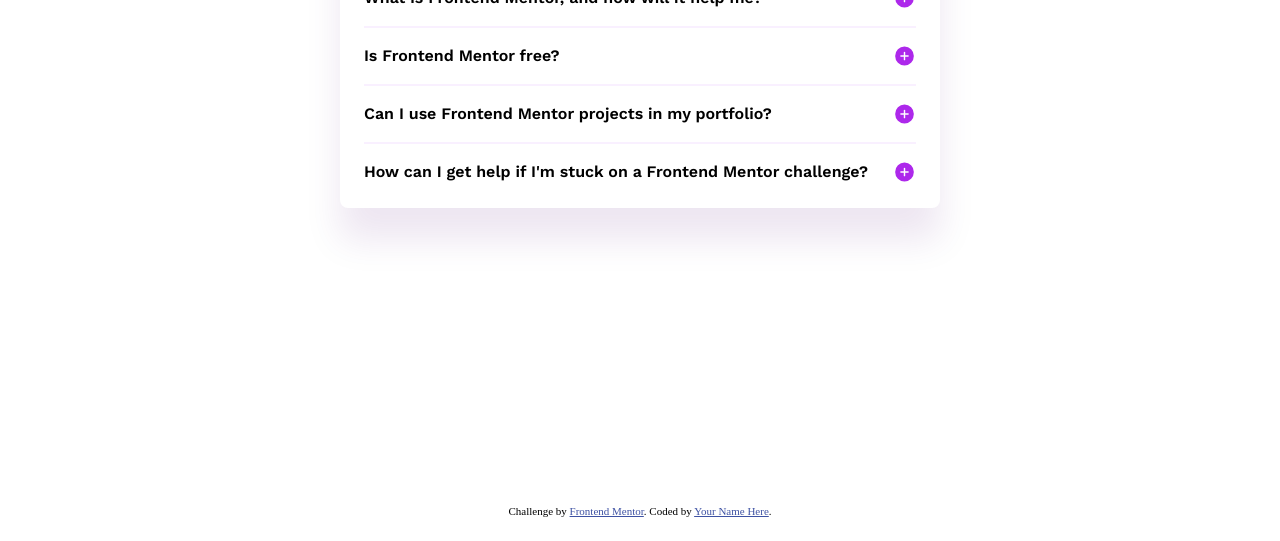
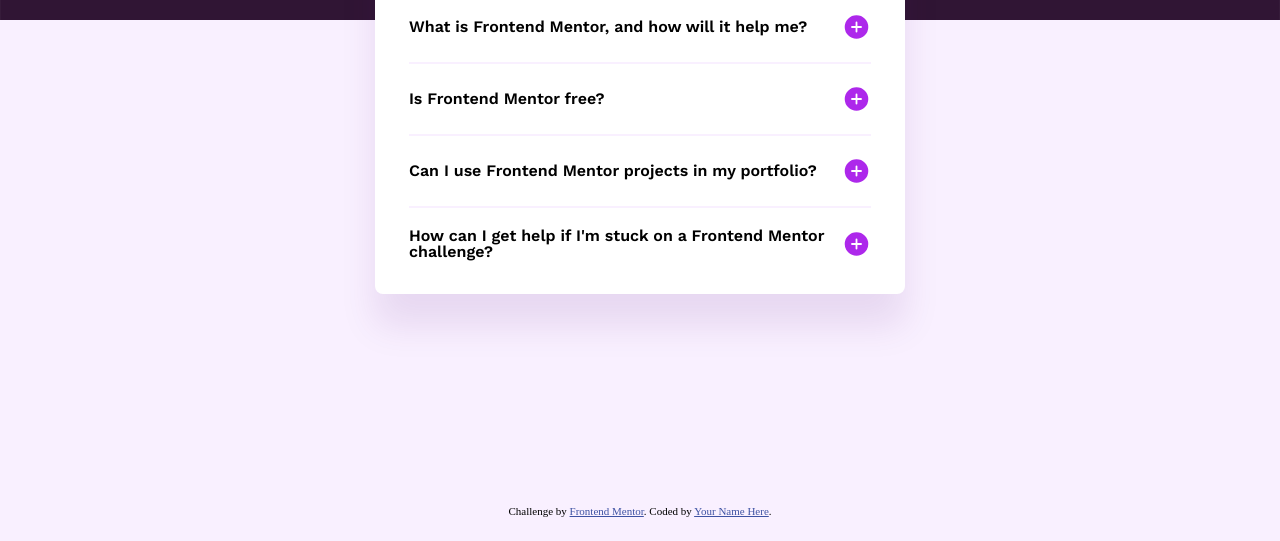
Before and after one commit to Leonardolvq/FAQ-accordion, a plain HTML site: page index.html in a window 1280 px wide. Shown: the part 260-801 px from the top of the page. Drawn offline with Linux system fonts and the light colour scheme.

Commit message:
fix apparence details

```diff
--- a/index.html
+++ b/index.html
@@ -21,7 +21,7 @@
     <main>
       <section class="section_title">
         <img src="./assets/images/icon-star.svg" alt="icon star" class="titile_icon">
-        <h1>FAQs</h1>
+        <h1 class="title">FAQs</h1>
       </section>
       <section class="questions">
 
--- a/style.css
+++ b/style.css
@@ -20,6 +20,7 @@
 body{
     height: 100%;
     min-height: 100vh;
+    background-color: var(--Light--pink);
 }
 
 .wrapper::before{
@@ -27,10 +28,9 @@
     position: fixed;
     top: 0;
     width: 100vw;
-    height: 230px;
+    height: 280px;
     background-image: url(./assets/images/background-pattern-desktop.svg);
     background-size: cover;
-    background-color: var(--Light--pink);
     z-index: -1;
 }
 
@@ -47,7 +47,7 @@
 main{
     background-color: #FFF;
     max-width: 327px;
-    padding: 24px;
+    padding: 34px;
     margin: 150px 24px 24px;
     border-radius: 8px;
     box-shadow: 0 32px 36px rgba(80, 0, 118, 0.1)
@@ -65,7 +65,11 @@
 }
 
 .titile_icon{
-    height: 24px;
+    height: 37px;
+}
+
+.title{
+    font-size: 3rem;
 }
 
 /* QUESTIONS */
@@ -84,7 +88,7 @@
 }
 
 .question_tab_icon{
-    height: 24px;
+    height: 30px;
 }
 
 .answer {
@@ -108,7 +112,7 @@
 
 hr{
     border: 1px solid var(--Light--pink);
-    margin: 16px 0;
+    margin: 20px 0;
 }
 
 .footer{
@@ -120,7 +124,7 @@
 @media only screen and (min-width: 425px) {
 
     main{
-        max-width: 600px;
+        max-width: 530px;
     }
 
 }
```
